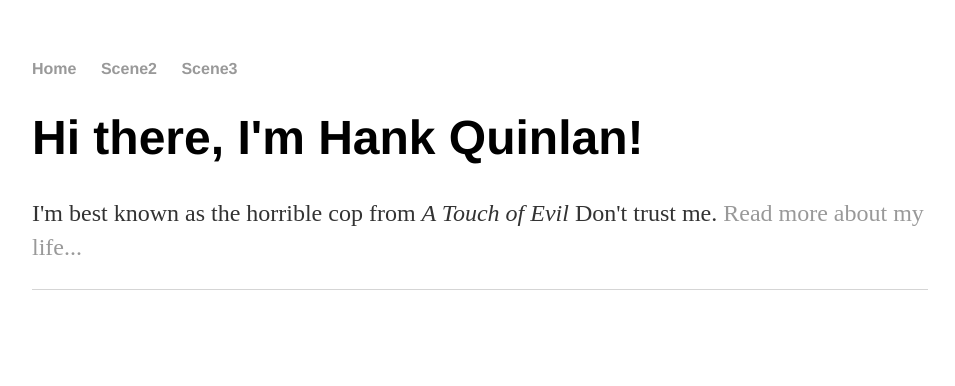
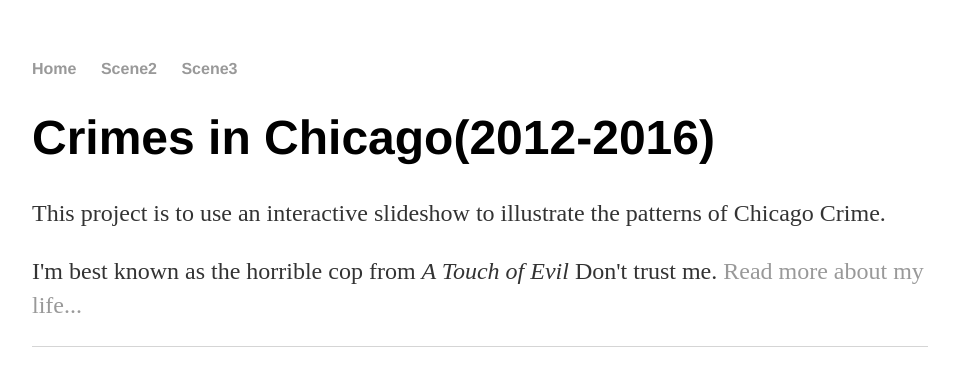
Before and after one commit to mengyux2/mengyux2.github.io, a Jekyll site: the page built from index.html, in a window 1280 px wide. Shown: the top 386 px of the page, without its empty margins (160-1115 px from the left). Built offline with Jekyll 4.4.1, drawn with Linux system fonts in a browser that asks for light colours.

Commit message:
Update index.html

```diff
--- a/index.html
+++ b/index.html
@@ -3,6 +3,7 @@ layout: default
 title: CS498-data visualization
 ---
 <div class="blurb">
-	<h1>Hi there, I'm Hank Quinlan!</h1>
+	<h1>Crimes in Chicago(2012-2016)</h1>
+	<p>This project is to use an interactive slideshow to illustrate the patterns of Chicago Crime.</p>
 	<p>I'm best known as the horrible cop from <em>A Touch of Evil</em> Don't trust me. <a href="/about">Read more about my life...</a></p>
 </div><!-- /.blurb -->
```
